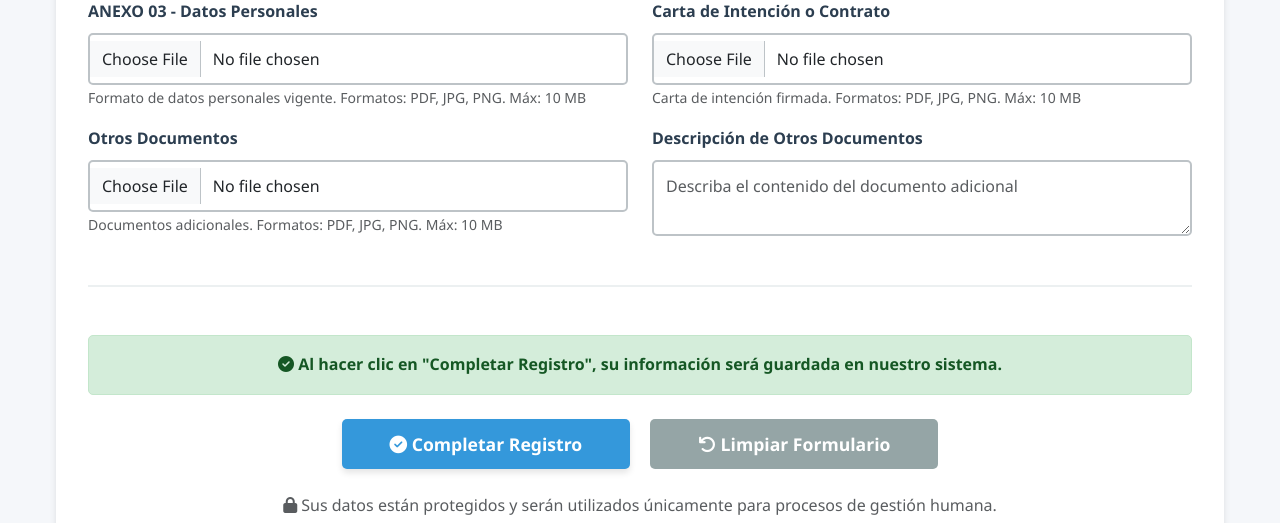
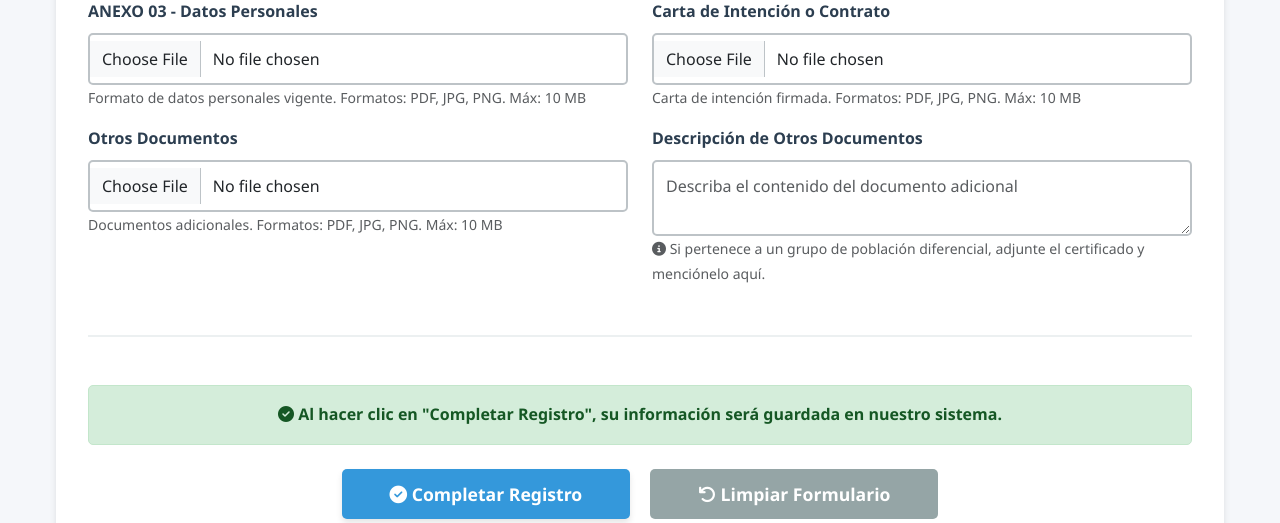
Before and after one commit to erpplaneacion-eng/GESTION_HUMANA_CHVS, a Django app: page /formapp/registro/ in a window 1280 px wide. Shown: the part 4584-5107 px from the top of the page. Run offline with Django 5.2, Linux system fonts and the light colour scheme.

Commit message:
ajsute del formulario 7

```diff
--- a/gestion_humana/formapp/templates/formapp/public_form.html
+++ b/gestion_humana/formapp/templates/formapp/public_form.html
@@ -940,6 +940,9 @@
                             {{ anexos_form.descripcion_otros.label }}
                         </label>
                         {{ anexos_form.descripcion_otros }}
+                        <small class="form-text text-muted">
+                            <i class="fas fa-info-circle"></i> {{ anexos_form.descripcion_otros.help_text }}
+                        </small>
                         {% if anexos_form.descripcion_otros.errors %}
                             <div class="text-danger"><i class="fas fa-exclamation-triangle"></i> {{ anexos_form.descripcion_otros.errors }}</div>
                         {% endif %}
```
